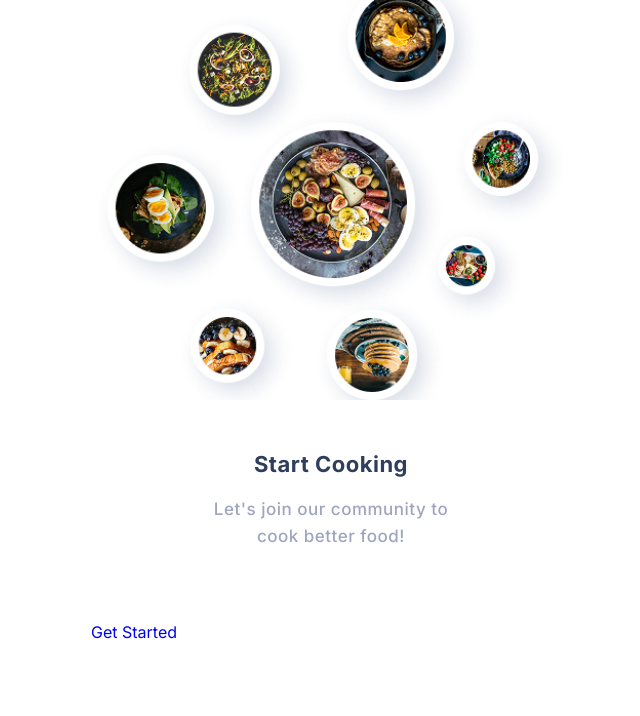
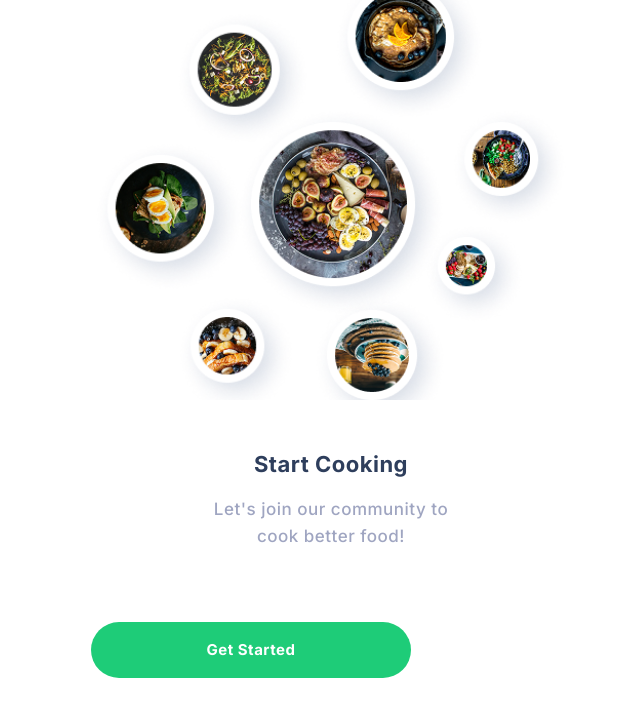
Before and after one commit to CodectiveOrg/recipes, a React (Vite) app: page /onboarding in a window 1280 px wide. Shown: the top 716 px of the page, without its empty margins (309-949 px from the left). Built offline with nearby package versions, Linux system fonts and the light colour scheme; no server answers.

Commit message:
[REFACTOR] button component

```diff
--- a/src/components/button/button.component.tsx
+++ b/src/components/button/button.component.tsx
@@ -1,64 +1,44 @@
-import { type ComponentProps, type ReactNode } from "react";
-
-import { Link } from "react-router";
+import { type ComponentProps, type ElementType, type ReactNode } from "react";
 
 import clsx from "clsx";
 
 import styles from "./button.module.css";
 
-type SharedProps = {
+type Combine<T, K> = Omit<T, keyof K> & K;
+
+type Props<T extends ElementType> = {
+  as?: T;
   className?: string;
   variant?: "solid" | "outlined" | "text";
   color?: "primary" | "secondary" | "danger";
   size?: "large" | "medium" | "small";
 };
 
-type ButtonProps = ComponentProps<"button"> & SharedProps;
-type LinkButtonProps = ComponentProps<typeof Link> & SharedProps;
+type CombinedProps<T extends ElementType> = Combine<
+  ComponentProps<T>,
+  Props<T>
+>;
 
-export default function ButtonComponent(props: ButtonProps): ReactNode {
-  const { className, children, ...otherProps } = usePropsHook(props);
-
-  return (
-    <button className={className} {...otherProps}>
-      {children}
-    </button>
-  );
-}
-
-export function LinkButtonComponent(props: LinkButtonProps): ReactNode {
-  const { className, children, ...otherProps } = usePropsHook(props);
-
-  return (
-    <Link className={className} {...otherProps}>
-      {children}
-    </Link>
-  );
-}
-
-type UnionProps = ComponentProps<"button"> | ComponentProps<typeof Link>;
-
-type HookResult<T extends UnionProps> = Omit<
-  T & SharedProps,
-  "className" | "color" | "variant" | "size"
-> & {
-  className: string;
-};
-
-function usePropsHook<T extends UnionProps>({
-  className,
+export default function ButtonComponent<T extends ElementType = "button">({
+  as,
   variant = "solid",
   color = "primary",
   size = "large",
+  className,
   ...otherProps
-}: T & SharedProps): HookResult<T> {
-  const classNames = clsx(
-    styles.button,
-    styles[variant],
-    styles[size],
-    styles[color],
-    className,
+}: CombinedProps<T>): ReactNode {
+  const Component = as ?? "button";
+
+  return (
+    <Component
+      className={clsx(
+        styles.button,
+        styles[variant],
+        styles[size],
+        styles[color],
+        className,
+      )}
+      {...otherProps}
+    />
   );
-
-  return { className: classNames, ...otherProps };
 }
--- a/src/pages/onboarding/onboarding.page.tsx
+++ b/src/pages/onboarding/onboarding.page.tsx
@@ -2,6 +2,7 @@ import type { ReactNode } from "react";
 
 import { Link } from "react-router";
 
+import ButtonComponent from "@/components/button/button.component.tsx";
 import TypographyComponent from "@/components/typography/typography.component";
 
 import styles from "./onboarding.module.css";
@@ -17,7 +18,9 @@ export default function OnboardingPage(): ReactNode {
             Let's join our community to cook better food!
           </TypographyComponent>
         </div>
-        <Link to="/sign-in">Get Started</Link>
+        <ButtonComponent as={Link} to="/sign-in">
+          Get Started
+        </ButtonComponent>
       </main>
     </div>
   );
```
